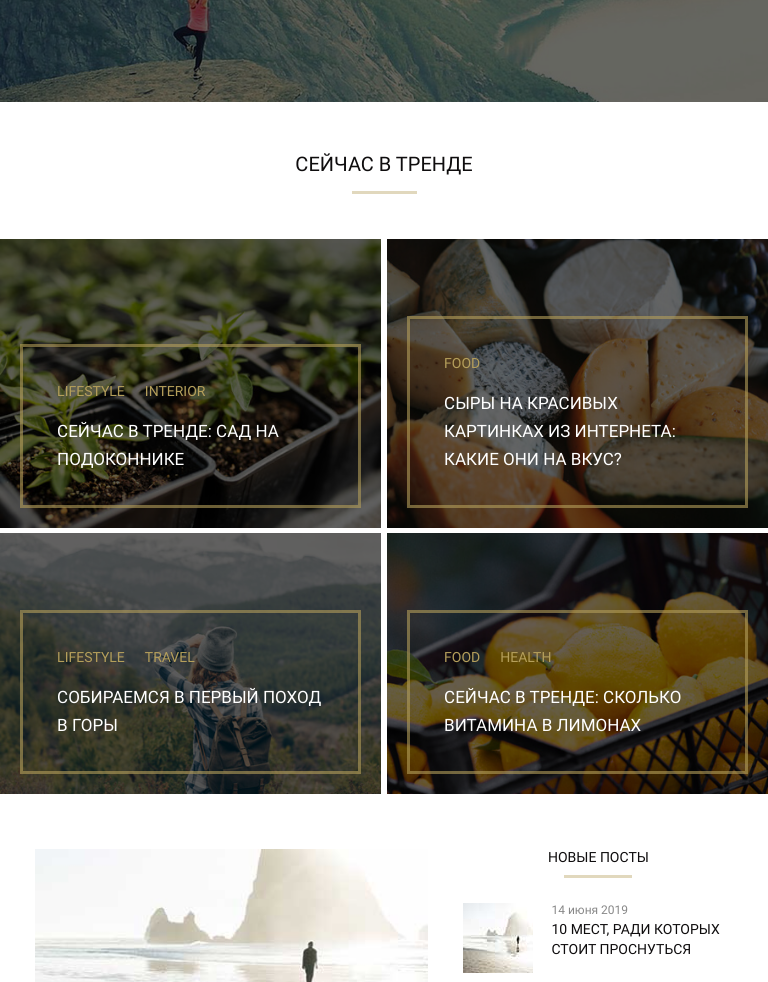
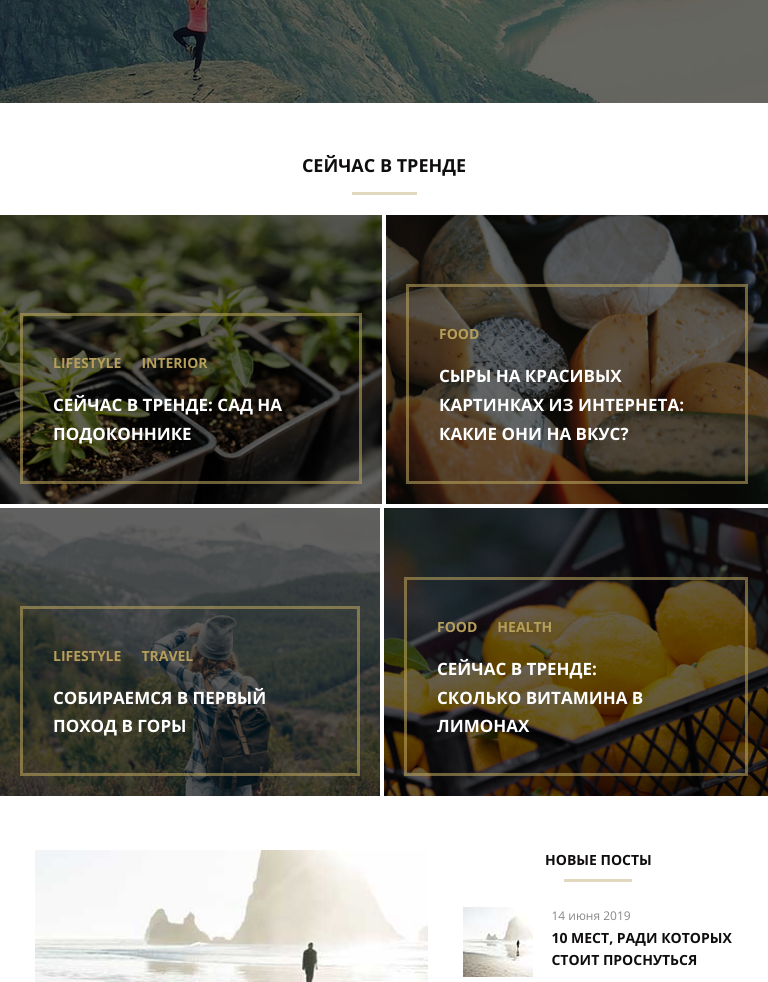
Before and after one commit to anna-popova/Noemi, a plain HTML site: page index.html in a window 768 px wide. Shown: the part 318-1300 px from the top of the page. Drawn offline with Linux system fonts and the light colour scheme.

Commit message:
Корректировки css файла
Корректировка раздела Сейчас в тренде

```diff
--- a/css/style.css
+++ b/css/style.css
@@ -22,7 +22,7 @@ a {
 	font-family: "Open Sans";
 	font-style: normal;
 	font-weight: normal;
-	src: local("Roboto"),
+	src:
 	url("../fonts/OpenSans-Regular.woff2") format("woff2"),
 	url("../fonts/OpenSans-Regular.woff") format("woff"),
 	url("../fonts/OpenSans-Regular.ttf") format("truetype");
@@ -31,7 +31,7 @@ a {
 	font-family: "Open Sans";
 	font-style: normal;
 	font-weight: bold;
-	src: local("Roboto"),
+	src:
 	url("../fonts/OpenSans-Bold.woff2") format("woff2"),
 	url("../fonts/OpenSans-Bold.woff") format("woff"),
 	url("../fonts/OpenSans-Bold.ttf") format("truetype");
@@ -80,7 +80,7 @@ body {
 }
 .header-title {
 	text-align: center;
-	font-weight: bold; /*?не могу разобраться, почему шрифт не становится жирным*/
+	font-weight: bold;
 	text-transform: uppercase;
 	color: #ffffff;
 }
@@ -250,12 +250,12 @@ body {
 /* !стили для блока Тренды */
 .trends {
 	max-width: 1660px;
-	margin: 25px auto 0 auto;
+	margin: 60px auto 0 auto;
 }
 .section-title {
 	font-size: 20px;
-	font-weight: bold; /*?опять не переключается на жирный шрифт*/
 	color: #0f0d0e;
+	font-weight: bold;
 	text-transform: uppercase;
 	text-align: center;
 }
@@ -264,25 +264,25 @@ body {
 	display: block;
 	width: 65px;
 	height: 3px;
-	margin: 15px auto 25px auto;
-	background-color: rgba(181, 159, 91, 0.4);
+	margin: 15px auto 30px auto;
+	background-color: #b59f5b;
+	opacity: 0.4;
 }
 .trends-wrp {
-	margin-top: 45px;
 	display: flex;
 	flex-wrap: wrap;
-	justify-content: space-between;
 }
 .trends-item-wrp {
-	flex: 0 0 calc(25% - 3px);
-	margin-bottom: 5px;
-	padding: 10% 20px 20px 20px;
+	display: flex;
+	align-items: flex-end;
+	width: calc(25% - 4px);
+	flex-grow: 1;
+	padding: 9% 20px 20px; /*9% - чтобы при уменьшее экрана от 1660 к 1200, padding-top уменьшался*/
+	margin-right: 4px;
+	margin-bottom: 4px;
 	background-color: #1c2141;
 	position: relative;
 	z-index: 0;
-
-	display: flex;
-	align-items: flex-end;
 }
 .trends-item-wrp::before {
 	content: "";
@@ -294,6 +294,10 @@ body {
 	position: absolute;
 	opacity: 0.6;
 	z-index: -1;
+}
+.trends-item-wrp:last-child {
+	width: 25%;
+	margin-right: 0;
 }
 .trends-item-wrp-garden {
 	background: url("../img/trend-garden.jpg") no-repeat center center;
@@ -312,19 +316,17 @@ body {
 	background-size: cover;
 }
 .trends-item {
-	flex-grow: 1;
-	padding: 10%;
+	width: 100%;
+	padding: 40px 40px 35px 25px;
 	border: solid 3px rgba(181, 159, 91, 0.6);
 }
 .tags {
 	display: flex;
+	flex-wrap: wrap;
+	margin-bottom: 15px;
 }
 .tags-item {
 	margin-right: 20px;
-	margin-bottom: 15px;
-}
-.tags-item:last-child {
-	margin-right: 0px;
 }
 .tags-item-link {
 	font-size: 14px;
@@ -334,72 +336,92 @@ body {
 }
 .tags-item-link:hover,
 .tags-item-link:focus {
-	border: none;
 	outline: 1px solid #b59f5b;
 	outline-offset: 3px;
 }
+.trends-title {
+	line-height: 1.2;
+}
 .trends-title-link {
 	font-size: 20px;
-	line-height: 1.2;
 	color: #ffffff;
 	font-weight: bold;
 	text-transform: uppercase;
 }
 .trends-title-link:hover,
 .trends-title-link:focus {
-	outline: none;
 	color: #b59f5b;
 }
 
-@media screen and (min-width: 641px) and (max-width: 1199px) and (orientation: landscape ) {
+@media screen and (min-width: 641px) and (max-width: 1199px) {
 	.trends {
 		margin-top: 50px;
 	}
-	.trends-item-wrp {
-		flex: 0 0 calc(25% - 3px);
+	.section-title {
+		font-size: 18px;
+	}
+	.section-title::after {
+		margin: 15px auto 20px auto;
+	}
+	.trends-item {
+		padding: 35px 60px 35px 30px;
 	}
 	.trends-title-link {
 		font-size: 17px;
 	}
 }
 @media screen and (min-width: 641px) and (max-width: 1199px) and (orientation: portrait) {
-	.trends {
-		margin-top: 50px;
+	.trends-item-wrp {
+		width: calc(50% - 4px);
 	}
+	.trends-item-wrp:last-child {
+		width: 50%;
+	}
+	.trends-item-wrp:nth-child(even) {
+		margin-right: 0;
+	}
+}
+@media screen and (min-width: 641px) and (max-width: 1199px) and (orientation: landscape) {
 	.trends-item-wrp {
-		flex: 0 0 calc(50% - 3px);
-		margin-bottom: 5px;
+		width: calc(25% - 4px);
+		margin-right: 4px;
 	}
-	.trends-title-link {
-		font-size: 17px;
+	.trends-item-wrp:last-child {
+		width: 25%;
+		margin-right: 0;
 	}
 }
 
-@media screen and (max-width: 640px) and (orientation: landscape) {
+@media screen and (max-width: 640px) {
 	.trends {
 		margin-top: 45px;
 	}
-	.trends-item-wrp {
-		flex: 0 0 calc(50% - 3px);
-		margin-bottom: 5px;
+	.section-title {
+		font-size: 16px;
 	}
-	.trends-title-link {
-		font-size: 16px;
+	.section-title::after {
+		margin: 12px auto 25px auto;
+	}
+	.trends-item {
+		padding: 30px 30px 30px 20px;
 	}
 }
 @media screen and (max-width: 640px) and (orientation: portrait) {
-	.trends {
-		margin-top: 45px;
+	.trends-item-wrp {
+		width: 100%;
+		margin-right: 0;
+		margin-bottom: 3px;
 	}
+}
+@media screen and (max-width: 640px) and (orientation: landscape) {
 	.trends-item-wrp {
-		flex: 0 0 100%;
-		margin-bottom: 5px;
+		width: calc(50% - 4px);
 	}
 	.trends-item-wrp:last-child {
-		margin-bottom: 0;
+		width: 50%;
 	}
-	.trends-title-link {
-		font-size: 16px;
+	.trends-item-wrp:nth-child(even) {
+		margin-right: 0;
 	}
 }
 
@@ -429,10 +451,6 @@ body {
 	width: 22vw; /*иначе реализовать сжимание изо не смогла. если ставлю здесь 100%, то
 	изо сразу становится меньше заявленных в макете 380px */
 }
-.tags {
-	display: flex;
-	flex-wrap: wrap;
-}
 .tags .list-item {
 	margin-right: 20px;
 	margin-bottom: 7px;
@@ -456,7 +474,7 @@ body {
 	color: #7a6b3e;
 }
 .date-and-autor {
-	margin-bottom: 10%;
+	margin-bottom: 60px;
 }
 .date {
 	font-size: 12px;
@@ -541,6 +559,7 @@ body {
 	flex-grow: 1;
 }
 .input-search {
+	display: block;
 	width: 100%;
 	height: 48px;
 	padding-left: 16px;
@@ -683,6 +702,10 @@ body {
 	.article-img {
 		width: 100%;
 	}
+	.date-and-autor {
+		margin-bottom: 40px;
+	}
+
 }
 
 @media screen and (max-width: 640px) {
```
